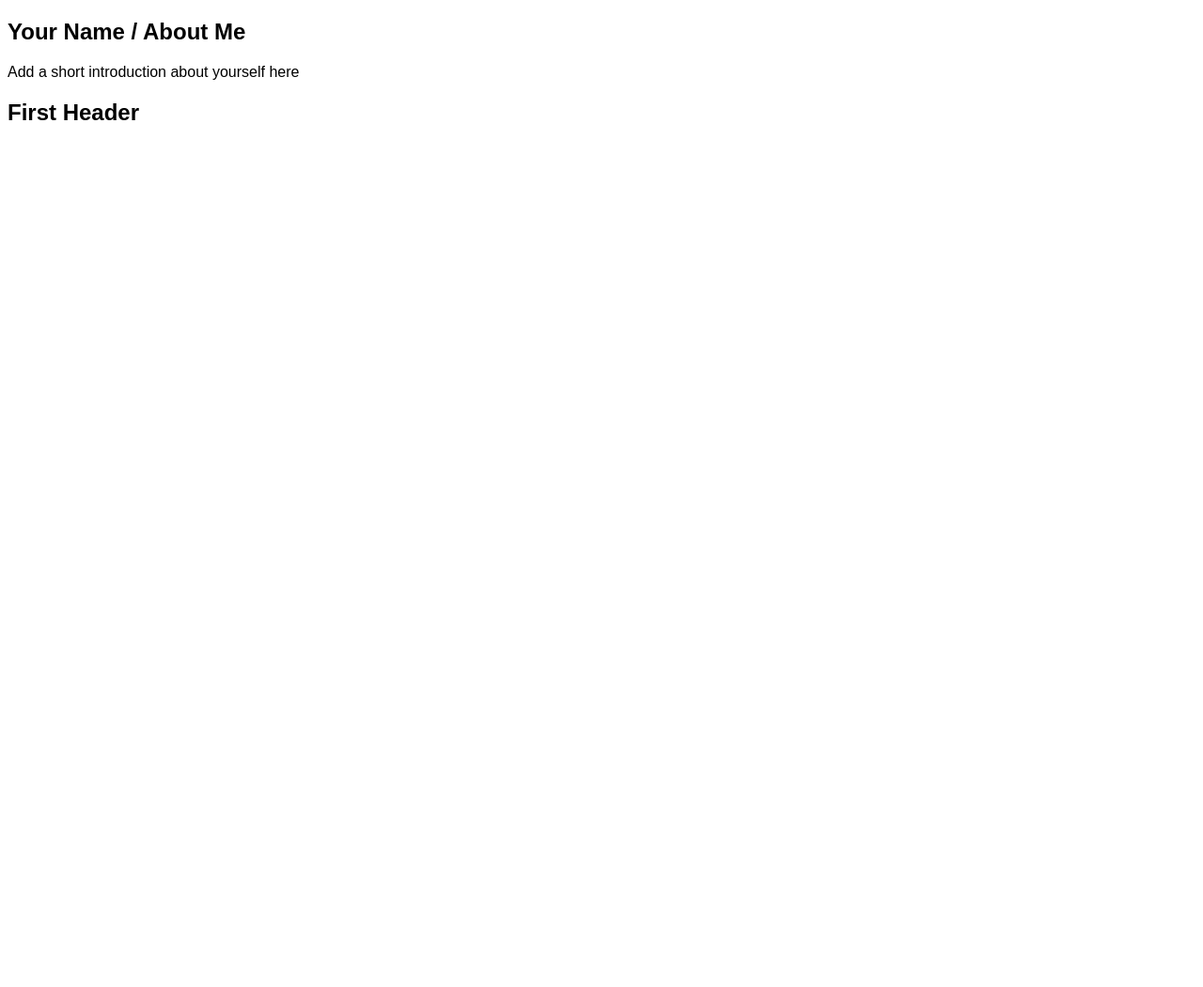
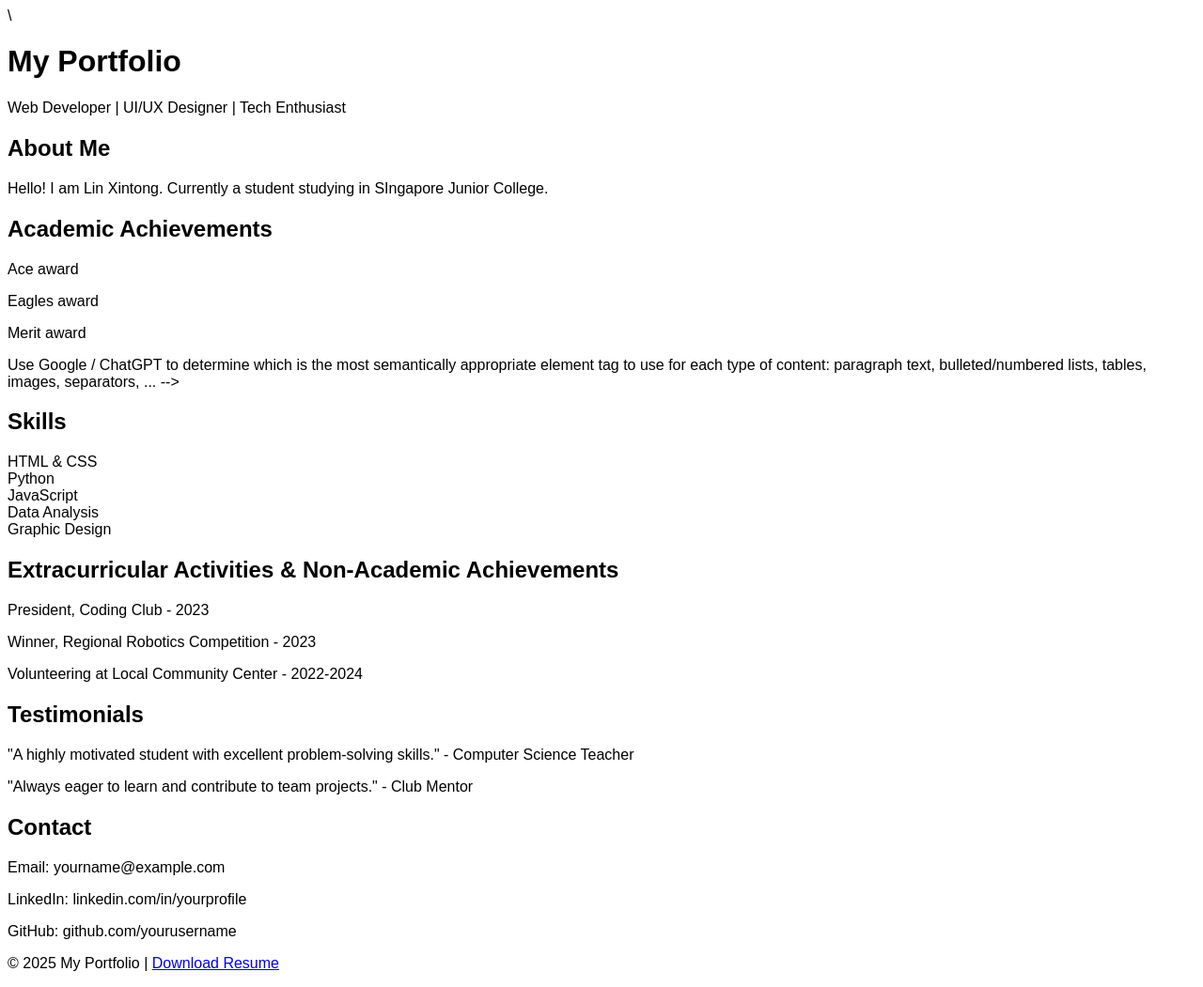
Before and after one commit to xint0n9/linxintong, a plain HTML site: page index.html in a window 1280 px wide. Shown: the whole page at 94% size. Before the commit the page ends 800 px from the top, so only its background shows below. Drawn offline with Linux system fonts and the light colour scheme.

Commit message:
draft 1 on basic changes.html

```diff
--- a/index.html
+++ b/index.html
@@ -23,32 +23,64 @@
     The (optional) <header> HTML element represents introductory content that would usually be shown at the top of every page in a group of pages.
     For example, a logo or top banner, with a navigation bar.
     -->
-    <header></header>
+    <header>\
+        <h1>My Portfolio</h1>
+        <p>Web Developer | UI/UX Designer | Tech Enthusiast</p>
+    </header>
 
     <!--
     The (optional) <section> element is used to encapsulate standalone sections of content.
     It makes sense to use them for a portfolio, but perhaps not for an essay.
     -->
     <section>
-      <h1>Your Name / About Me</h1>
-      <p>Add a short introduction about yourself here</p>
+      <h2>About Me</h2>
+      <p>Hello! I am Lin Xintong. Currently a student studying in SIngapore Junior College.</p>
     </section>
 
     <section>
-      <h2>First Header</h2>
-      <!-- Your organised portfolio content goes here. -->
-      <!--
+      <h2>Academic Achievements</h2>
+      <p>Ace award </p>
+      <p>Eagles award </p>
+      <p>Merit award </p>
       Use Google / ChatGPT to determine which is the most semantically appropriate element tag to use for each type of content:
       paragraph text, bulleted/numbered lists, tables, images, separators, ...
       -->
     </section>
 
-    <!-- Add more sections for your remaining headers -->
+    <section>
+        <h2>Skills</h2>
+        <div class="skills">
+            <div class="card">HTML & CSS</div>
+            <div class="card">Python</div>
+            <div class="card">JavaScript</div>
+            <div class="card">Data Analysis</div>
+            <div class="card">Graphic Design</div>
+        </div>
+    </section>
 
+     <section>
+        <h2>Extracurricular Activities & Non-Academic Achievements</h2>
+        <p>President, Coding Club - 2023</p>
+        <p>Winner, Regional Robotics Competition - 2023</p>
+        <p>Volunteering at Local Community Center - 2022-2024</p>
+    </section>
+    <section>
+        <h2>Testimonials</h2>
+        <p>"A highly motivated student with excellent problem-solving skills." - Computer Science Teacher</p>
+        <p>"Always eager to learn and contribute to team projects." - Club Mentor</p>
+    </section>
+    <section>
+        <h2>Contact</h2>
+        <p>Email: yourname@example.com</p>
+        <p>LinkedIn: linkedin.com/in/yourprofile</p>
+        <p>GitHub: github.com/yourusername</p>
+    </section>
     <!--
     The (optional) <footer> HTML element represents content that appears at the bottom of every page in a group of pages.
     For example, copyright information, licensing terms, contact information.
     -->
-    <footer></footer>
+    <footer>
+        <p>&copy; 2025 My Portfolio | <a href="resume.pdf" download>Download Resume</a></p>
+    </footer>
   </body>
 </html>
```
